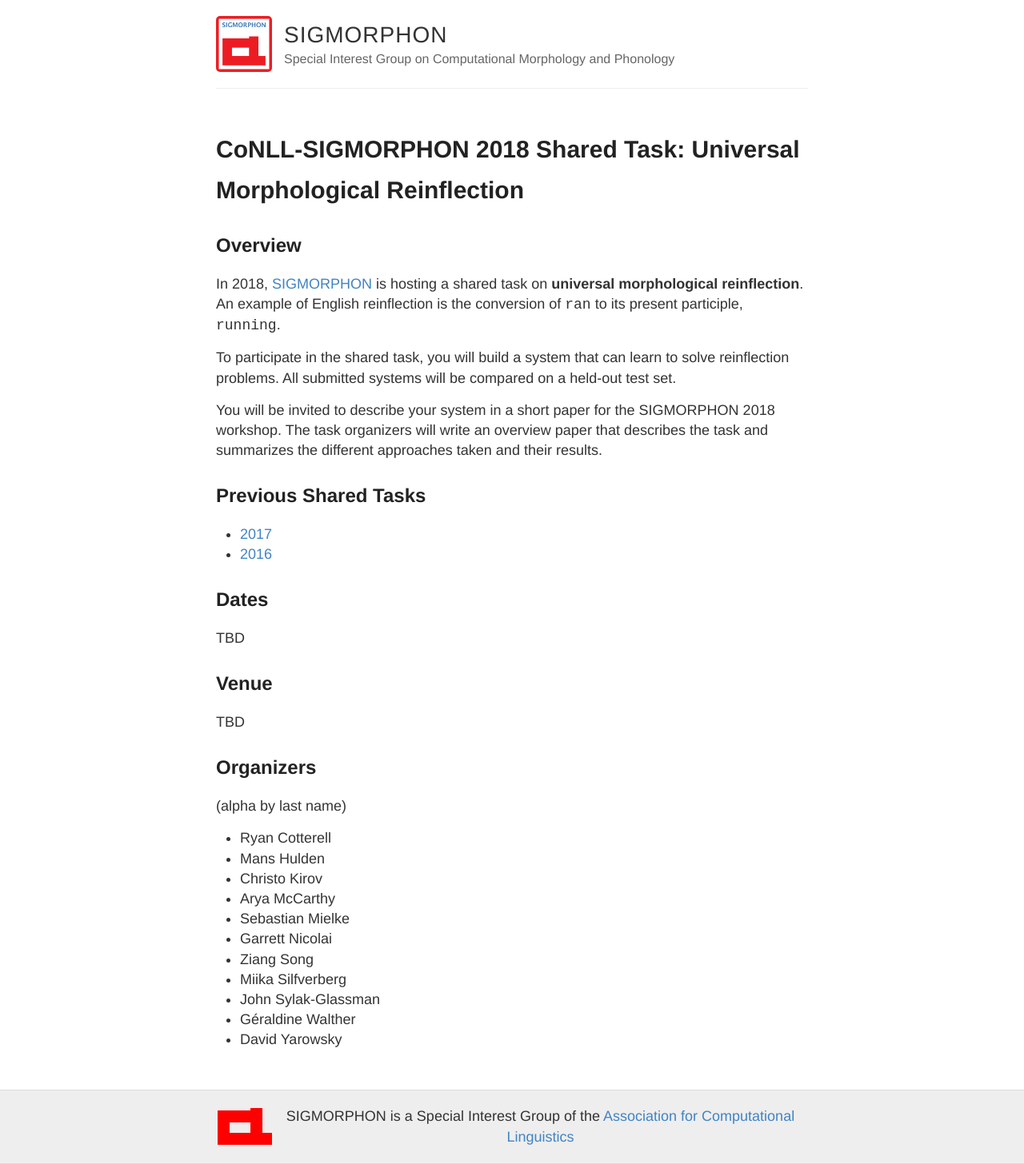
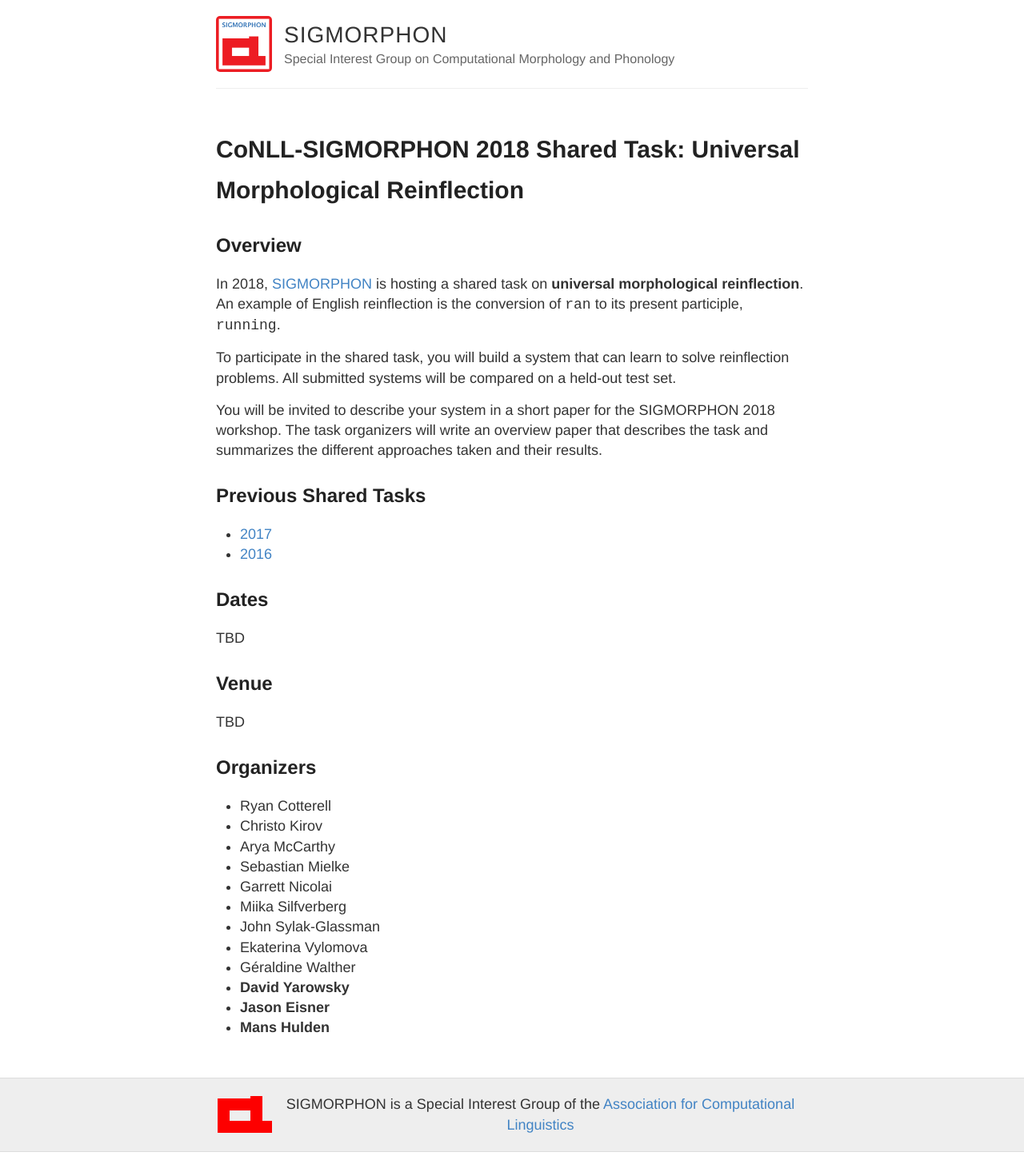
Before and after one commit to sigmorphon/sigmorphon.github.io, a Jekyll site: the page built from sharedtask2018/index.md, in a window 1280 px wide. Shown: the whole page at 80% size. Built offline with Jekyll 4.4.1, drawn with Linux system fonts in a browser that asks for light colours.

Commit message:
More requested name changes

```diff
--- a/sharedtask2018/index.md
+++ b/sharedtask2018/index.md
@@ -34,16 +34,15 @@
 
 ## Organizers
 
-(alpha by last name)
-
 - Ryan Cotterell
-- Mans Hulden
 - Christo Kirov
 - Arya McCarthy
 - Sebastian Mielke
 - Garrett Nicolai
-- Ziang Song
 - Miika Silfverberg
 - John Sylak-Glassman
+- Ekaterina Vylomova
 - Géraldine Walther
-- David Yarowsky
+- **David Yarowsky**
+- **Jason Eisner**
+- **Mans Hulden**
```
